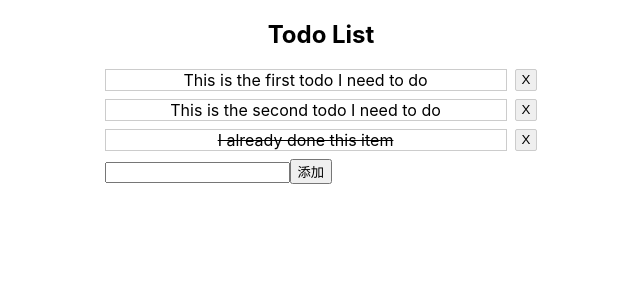
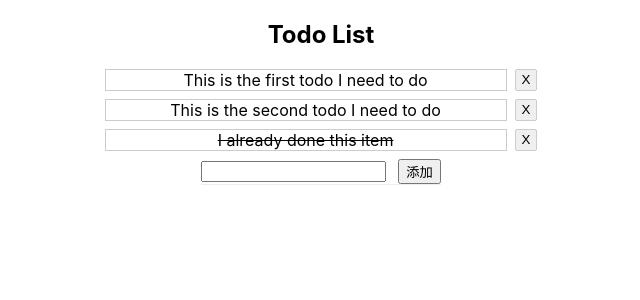
Before and after one commit to liule13/day10-todo, a React (Create React App) app: page / in a window 1280 px wide. Shown: the top 300 px of the page, without its empty margins (319-959 px from the left). Built offline with nearby package versions, Linux system fonts and the light colour scheme.

Commit message:
style: modify add-todo-form CSS

```diff
--- a/src/App.css
+++ b/src/App.css
@@ -3,9 +3,12 @@
     flex-direction: column;
     align-items: center;
 }
+
 .todo-group {
     display: flex;
     flex-direction: column;
+    align-items: center;
+    justify-content: center;
     gap: 8px;
     margin-bottom: 16px;
 }
@@ -15,16 +18,27 @@
     flex-direction: row;
     gap: 8px;
 }
-.todo-item{
+
+.todo-item {
     width: 400px;
     border: 1px solid #ccc;
     text-align: center;
 }
-.todo-item .todo-done{
+
+.todo-item .todo-done {
     text-decoration: line-through;
 }
+
 .delete-button {
     border: solid 1px #ccc;
     border-radius: 2px;
     cursor: pointer;
 }
+
+.add-todo-form {
+    display: flex;
+    gap: 12px;
+    border-bottom: 1px solid #eee;
+    align-items: center;
+    flex-direction: row;
+}
--- a/src/components/AddTodoItem.js
+++ b/src/components/AddTodoItem.js
@@ -17,14 +17,16 @@ export function AddTodoForm() {
     };
 
     return (
-        <form onSubmit={handleSubmit} className="add-todo-form">
+        <div className="add-todo-form">
+            <form onSubmit={handleSubmit} >
                 <input
                     type="text"
                     value={inputValue}
                     onChange={(e) => setInputValue(e.target.value)}
                     className="todo-input"
                 />
+            </form>
             <button type="submit" className="add-button">添加</button>
-        </form>
+        </div>
     );
 }
```
Lines whose indentation alone changed are shown as unchanged.
